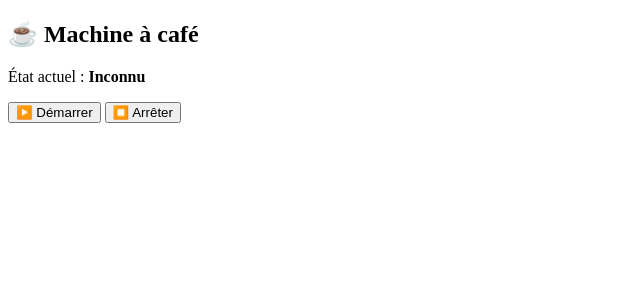
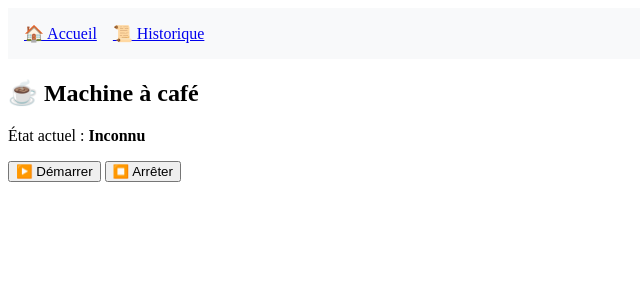
Before and after one commit to MatthieuBraure/coffee-machine, a Symfony app: template templates/index.html.twig in a window 1280 px wide. Shown: the top 300 px of the page, without its empty margins (0-640 px from the left). Run offline with Twig, Linux system fonts and the light colour scheme; the template is opened without the code that fills it, so the values that code supplies are empty; some libraries are stand-ins or nearby versions.

Commit message:
Add navigation between the 2 pages

```diff
--- a/templates/base.html.twig
+++ b/templates/base.html.twig
@@ -11,6 +11,8 @@
         {% endblock %}
     </head>
     <body>
-        {% block body %}{% endblock %}
+        {% include 'partials/_navbar.html.twig' %}
+        {% block body %}
+        {% endblock %}
     </body>
 </html>
--- /dev/null
+++ b/templates/partials/_navbar.html.twig
@@ -0,0 +1,12 @@
+{% set currentRoute = app.request.attributes.get('_route') %}
+
+<nav style="background: #f8f9fa; padding: 1rem; display: flex; gap: 1rem;">
+    <a href="{{ path('index') }}"
+       style="{{ currentRoute == 'index' ? 'font-weight: bold; text-decoration: underline;' : '' }}">
+        🏠 Accueil
+    </a>
+    <a href="{{ path('order_history') }}"
+       style="{{ currentRoute == 'order_history' ? 'font-weight: bold; text-decoration: underline;' : '' }}">
+        📜 Historique
+    </a>
+</nav>
```
